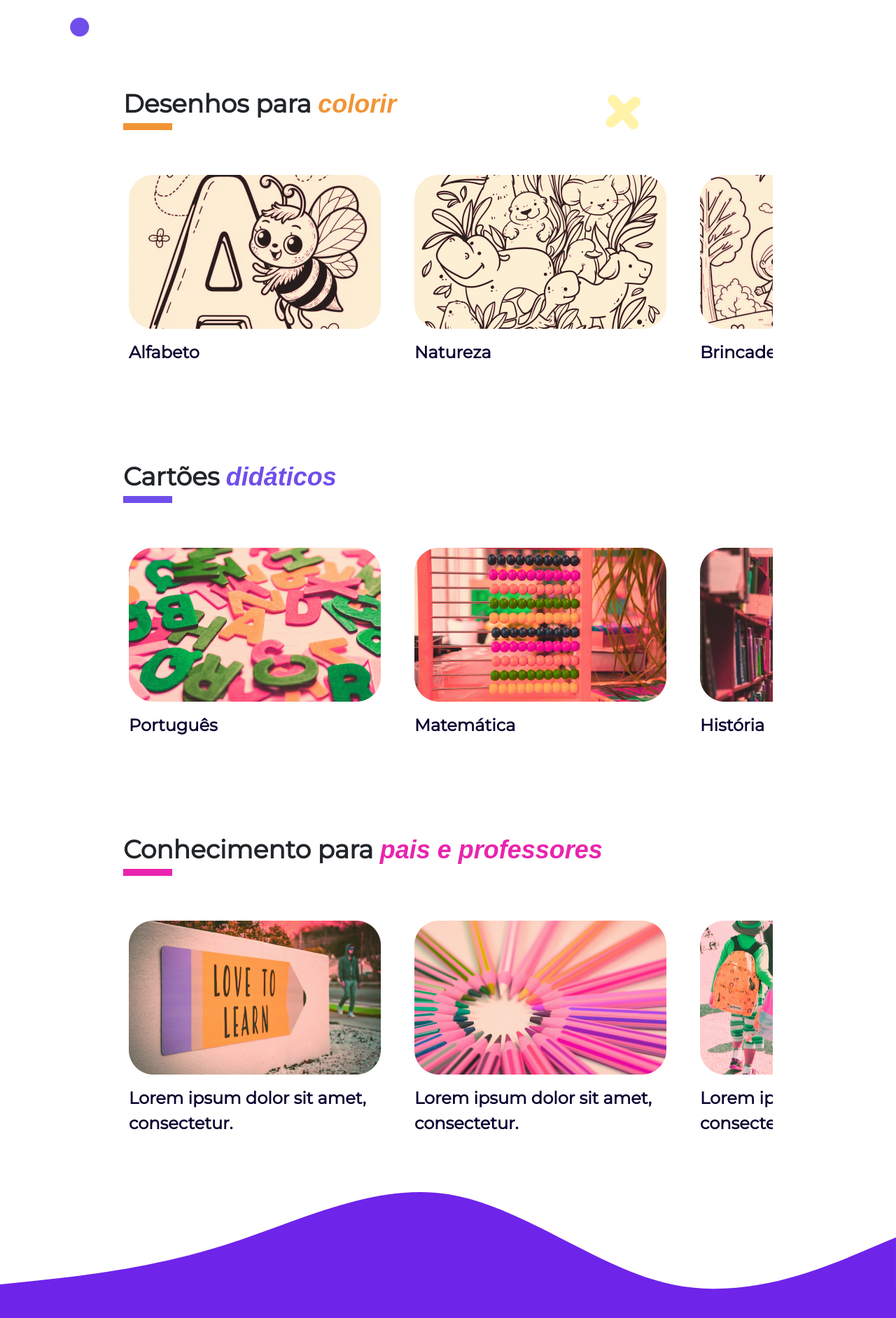
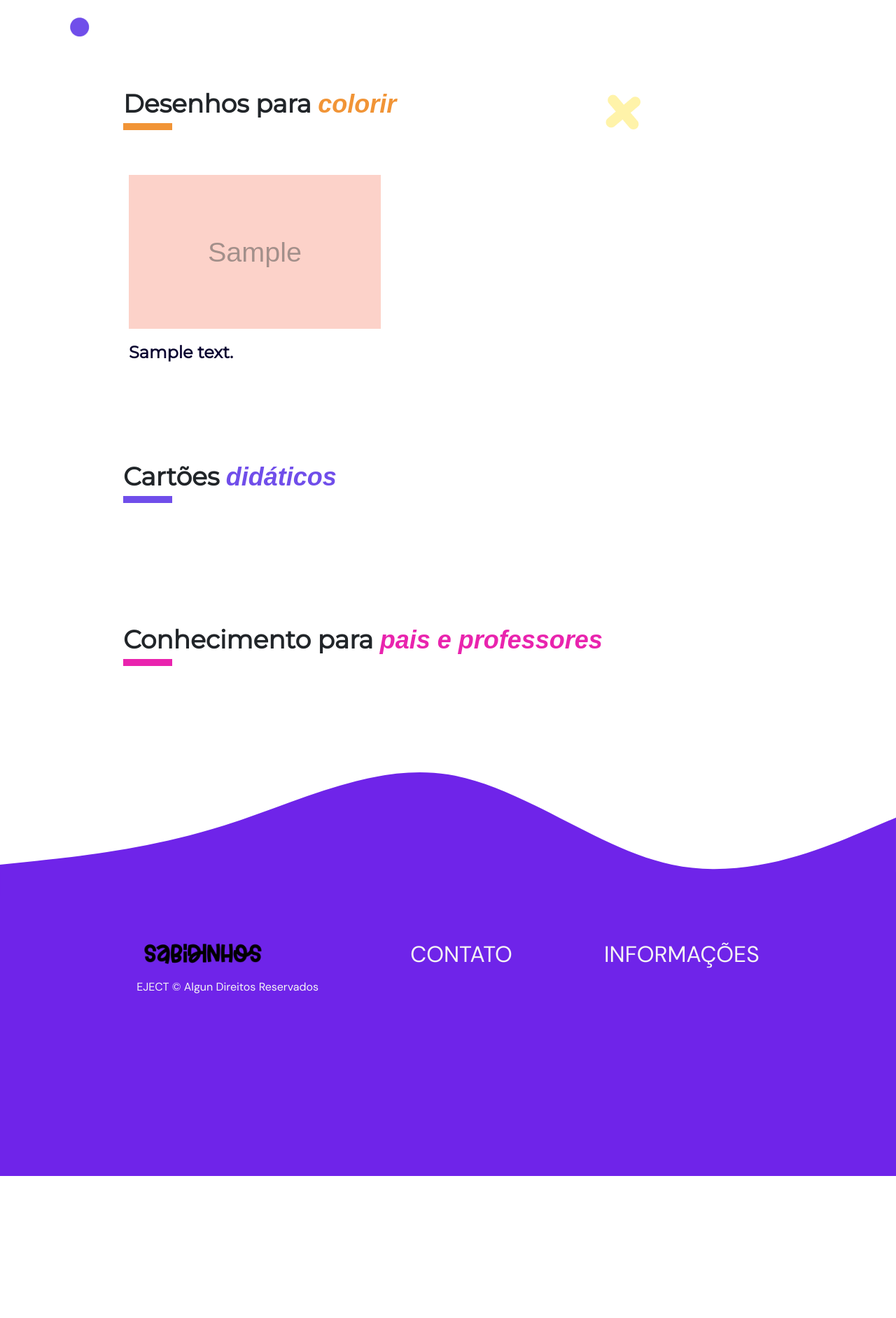
Before and after one commit to rodrigofnobrega/teste-deploy, a Django app: page /parents/ in a window 1280 px wide. Shown: the part 415-2299 px from the top of the page at 70% size. After the commit the page ends 2096 px from the top, so only its background shows below. Run offline with Django 5.2, Linux system fonts and the light colour scheme; tables that the repository leaves empty hold one stand-in row (values such as "Sample post"); grey boxes marked "Sample" are stand-in pictures; some libraries are stand-ins or nearby versions; some web fonts are replaced.

Commit message:
Feat: pagina pais e profs dinamizada
- Pagina pais e profs dinamizada
- Implementados filtros para seleção de tipos de materiais (colorir, didático e pais e professores).
- Corrigidos pequenos bugs que afetavam a exibição dos elementos.

```diff
--- a/apps/pais_profs/models.py
+++ b/apps/pais_profs/models.py
@@ -1,4 +1,5 @@
 from django.db import models
+from .utils import getTypeChoices
 
 class TopDesc(models.Model):
     title = models.CharField(max_length = 250, verbose_name = 'Titulo')
@@ -10,8 +11,15 @@ class TopDesc(models.Model):
 class DrawingAndCardAndKnow(models.Model):
     image = models.ImageField(upload_to = 'images/', verbose_name = 'Imagem')
     file = models.FileField(upload_to = 'downloads/', blank=True, null=True, verbose_name = 'Arquivo para Download')
-    type = models.CharField(max_length = 30, verbose_name = "Tipo")
+    type = models.CharField(max_length=20, choices=getTypeChoices())
     description = models.TextField(verbose_name = 'Descrição')
 
     def __str__(self):
-        return f'{self.type} - {self.description}'
+        return f'{self.description} - {self.type}'
+
+class CategoryP(models.Model):
+    type = models.CharField(max_length=20, choices=getTypeChoices())
+    description = models.CharField(max_length=50, verbose_name='Descrição')
+
+    def __str__(self):
+        return f'{self.description} - {self.type}'
--- /dev/null
+++ b/apps/pais_profs/utils.py
@@ -0,0 +1,6 @@
+def getTypeChoices():
+    return [
+        ('colorir', 'Colorir'),
+        ('didatico', 'Didático'),
+        ('pais', 'Pais'),
+    ]
--- a/apps/pais_profs/views.py
+++ b/apps/pais_profs/views.py
@@ -1,4 +1,15 @@
 from django.shortcuts import render
+from ..footer.utils import getAllContacts, getAllInformations
+from .models import TopDesc, DrawingAndCardAndKnow, CategoryP
 
 def parents(request):
-    return render(request, 'parents.html')
+    top_descs = TopDesc.objects.all()
+    drawings_and_cards = DrawingAndCardAndKnow.objects.all()
+    categories = CategoryP.objects.all()
+
+    context = {
+        'top_descs': top_descs,
+        'drawings_and_cards': drawings_and_cards,
+        'categories': categories,
+    }
+    return render(request, 'parents.html', context)
--- a/core/templates/parents.html
+++ b/core/templates/parents.html
@@ -5,104 +5,75 @@
 {% endblock 'head' %}
 {% block 'body' %}
 {% include "navbar.html" %}
+
+
 <section id="parents" class="drawing-container d-flex flex-column col-12">
     <div id="intro" class="animate__animated animate__fadeInDown">
         <h1>Juntos no aprendizado: <span class="custom-orange italic">recursos</span> para <span
                 class="primary-color italic">fortalecimento</span> da educação</h1>
-
         <p>Lorem ipsum dolor sit amet consectetur adipis molestiae itaque? Eaque est nulla saepe possimus eligendi
             minima, blanditiis quos voluptates, provident dolorum laborum suscipit. Sudo marte jupter e venus</p>
     </div>
+
 
     <div id="supportMaterials" class="animate__animated animate__fadeInUp">
         <div class="materialsContainer mx-5">
             <div class="materialsTitle animate__animated animate__fadeIn">
                 <p style="--backgroundColor: #F19436">Desenhos para <span class="custom-orange italic">colorir</span></p>
             </div>
-
             <div class="materials mx-5">
+                {% for drawing in drawings_and_cards %}
+                {% if drawing.type == 'colorir' %}
                 <a href="#">
                     <div class="material animate__animated animate__zoomIn">
-                        <img class="filterImage" src="{% static "/assets/imgs/parents/alphabet.png" %}" alt="Alfabeto">
-                        <p>Alfabeto</p>
+                        <img class="filterImage" src="{{ drawing.image.url }}" alt="{{ drawing.description }}">
+                        <p>{{ drawing.description }}</p>
                     </div>
                 </a>
-
-                <a href="#">
-                    <div class="material animate__animated animate__zoomIn">
-                        <img class="filterImage" src="{% static "/assets/imgs/parents/nature.png" %}" alt="Natureza">
-                        <p>Natureza</p>
-                    </div>
-                </a>
-
-                <a href="#">
-                    <div class="material animate__animated animate__zoomIn">
-                        <img class="filterImage" src="{% static "/assets/imgs/parents/games.png" %}" alt="Brincadeiras">
-                        <p>Brincadeiras</p>
-                    </div>
-                </a>
+                {% endif %}
+                {% endfor %}
             </div>
         </div>
+
 
         <div class="materialsContainer mx-5">
             <div class="materialsTitle animate__animated animate__fadeIn">
                 <p style="--backgroundColor: #704EEA"> Cartões <span class="primary-color italic">didáticos</span></p>
             </div>
-
             <div class="materials">
+                {% for drawing in drawings_and_cards %}
+                {% if drawing.type == 'didatico' %}
                 <a href="#">
                     <div class="material animate__animated animate__zoomIn">
-                        <img src= "{% static "/assets/imgs/parents/portuguese.png" %}" alt="Alfabeto">
-                        <p>Português</p>
+                        <img src="{{ drawing.image.url }}" alt="{{ drawing.description }}">
+                        <p>{{ drawing.description }}</p>
                     </div>
                 </a>
-
-                <a href="#">
-                    <div class="material animate__animated animate__zoomIn">
-                        <img src= "{% static "/assets/imgs/parents/math.png" %}" alt="Natureza">
-                        <p>Matemática</p>
-                    </div>
-                </a>
-
-                <a href="#">
-                    <div class="material animate__animated animate__zoomIn">
-                        <img src="{%static "/assets/imgs/parents/history.png" %}" alt="Brincadeiras">
-                        <p>História</p>
-                    </div>
-                </a>
+                {% endif %}
+                {% endfor %}
             </div>
         </div>
+
 
         <div class="materialsContainer mx-5">
             <div class="materialsTitle animate__animated animate__fadeIn">
                 <p style="--backgroundColor: #E924AE">Conhecimento para <span class="custom-pink italic">pais e professores</span></p>
-            </div>
-
+                </div>
             <div class="materials">
+                {% for drawing in drawings_and_cards %}
+                {% if drawing.type == 'pais' %}
                 <a href="#">
                     <div class="material animate__animated animate__zoomIn">
-                        <img src="{% static "/assets/imgs/parents/lorem1.png" %}" alt="Random image">
-                        <p>Lorem ipsum dolor sit amet, consectetur.</p>
+                        <img src="{{ drawing.image.url }}" alt="{{ drawing.description }}">
+                        <p>{{ drawing.description }}</p>
                     </div>
                 </a>
-
-                <a href="#">
-                    <div class="material animate__animated animate__zoomIn">
-                        <img src="{%static "/assets/imgs/parents/lorem2.png" %}" alt="Random image">
-                        <p>Lorem ipsum dolor sit amet, consectetur.</p>
-                    </div>
-                </a>
-
-                <a href="#">
-                    <div class="material animate__animated animate__zoomIn">
-                        <img src="{%static "/assets/imgs/parents/lorem3.png" %}" alt="Random image">
-                        <p>Lorem ipsum dolor sit amet, consectetur.</p>
-                        </div>
-                    </a>
-                </div>
+                {% endif %}
+                {% endfor %}
             </div>
         </div>
-    </section>
-</div>
+    </div>
+</section>
 {% include "footer.html" %}
+
 {% endblock 'body' %}
```
Also changed, not shown: apps/pais_profs/admin.py (+11 -2 lines), apps/pais_profs/migrations/0002_categoryp_alter_drawingandcardandknow_type.py (added).
